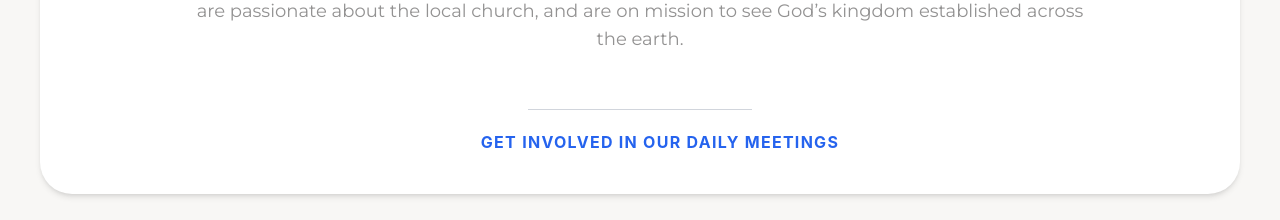
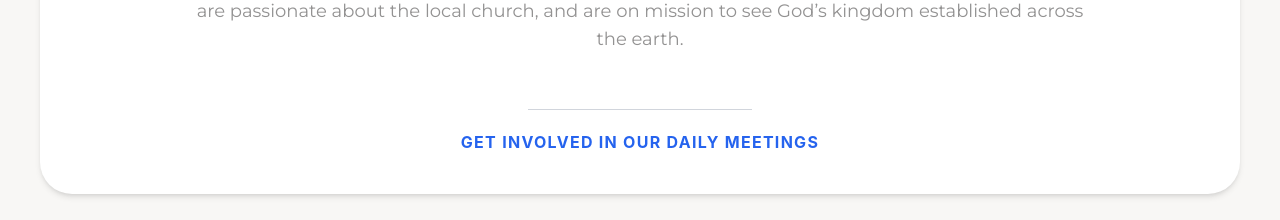
Before and after one commit to ShescoWebdev/KPAN_Ministries, a React (Vite) app in the folder frontend/: page / in a window 1280 px wide. Shown: the part 1020-1240 px from the top of the page. Built offline with nearby package versions, Linux system fonts and the light colour scheme; a web font is replaced by a local one.

Commit message:
fix: remove unnecessary margin-left from home page heading

```diff
--- a/frontend/src/pages/Home.jsx
+++ b/frontend/src/pages/Home.jsx
@@ -387,7 +387,7 @@ function Home() {
         <div className='border-b w-56 mt-14 border-gray-300 dark:border-[#AD8968]'></div>
 
         <Reveal delay={300}>
-          <h1 className="home-h1 mt-5 ml-10 text-sm md:text-base text-center m-auto font-bold text-[#2563EE] transition-colors duration-500 dark:text-blue-400">
+          <h1 className="home-h1 mt-5 text-sm md:text-base text-center m-auto font-bold text-[#2563EE] transition-colors duration-500 dark:text-blue-400">
             Get involved in our daily meetings
           </h1 >
         </Reveal>
```
